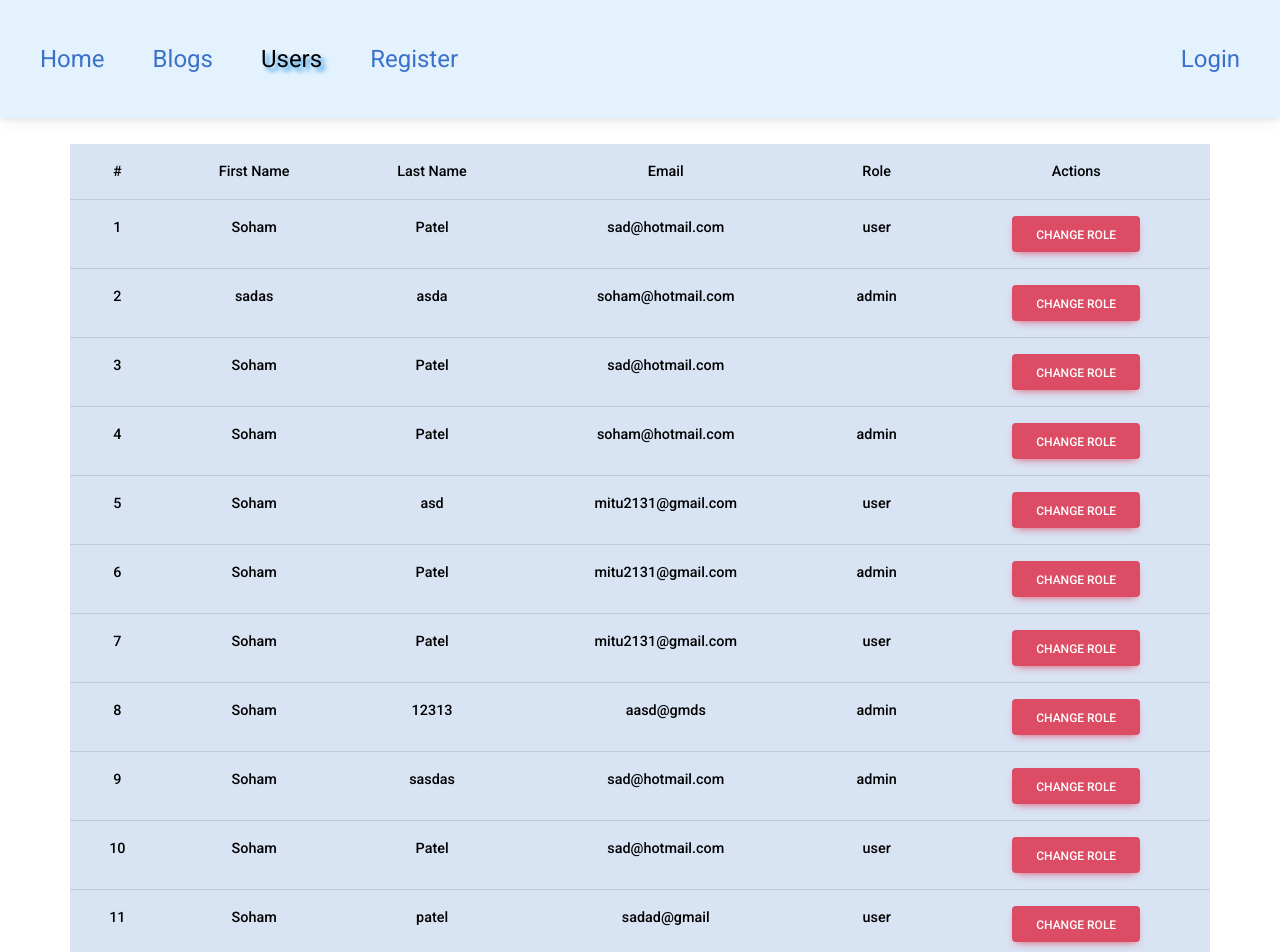
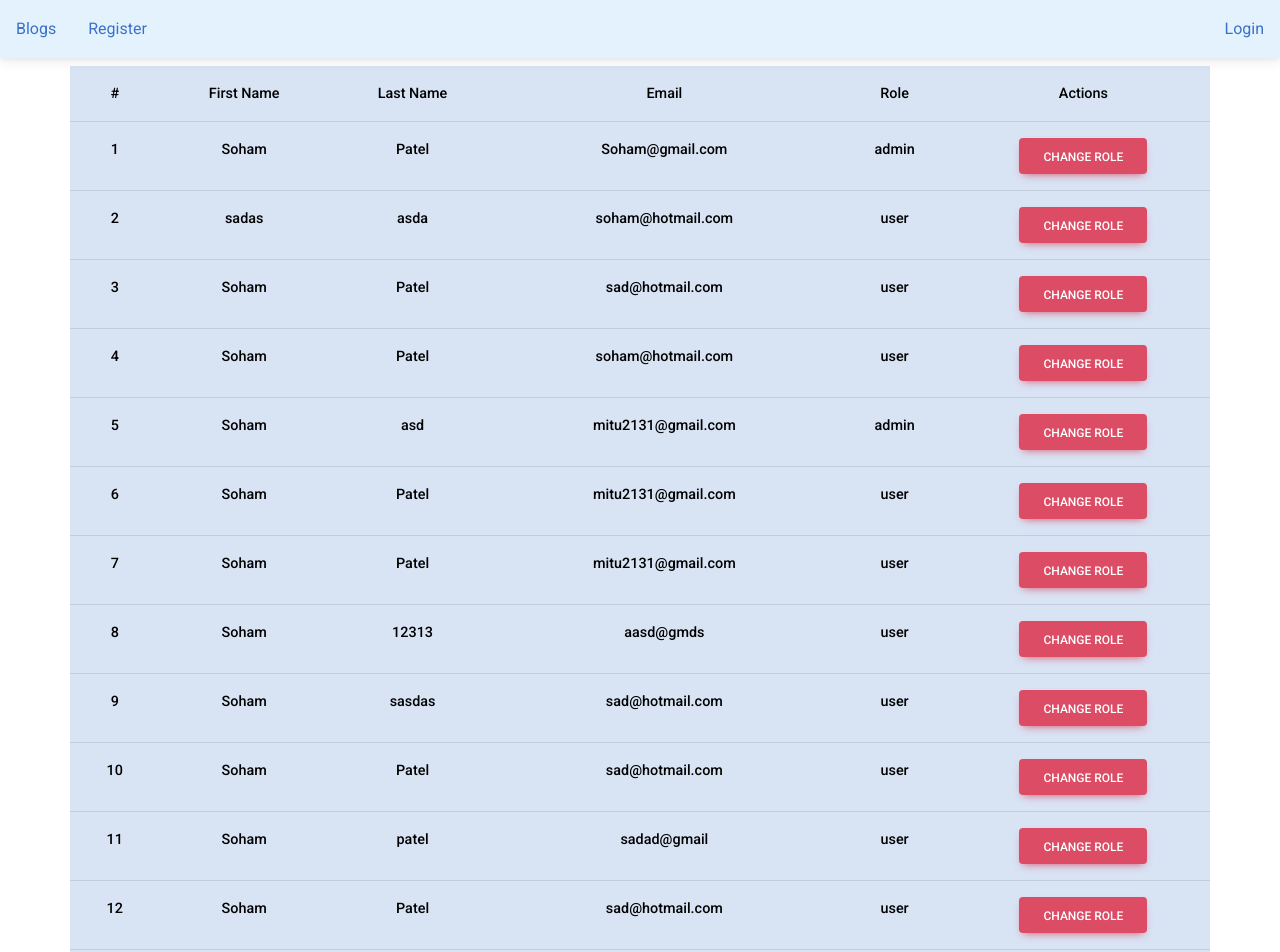
Before and after one commit to sohamAspire/Web3, a React (Create React App) app: page /users in a window 1280 px wide. Shown: the top 952 px of the page. Built offline with nearby package versions, Linux system fonts and the light colour scheme; data requests are answered from the project's data file.

Commit message:
"Loading error"

```diff
--- a/db.json
+++ b/db.json
@@ -1,10 +1,5 @@
 {
   "Blogs": [
-    {
-      "id": 1,
-      "Title": "‘Women’s history is women’s right’",
-      "Description": "A tribute to overlooked innovators, good troublemakers, and remarkable women of the past, present, and future"
-    },
     {
       "id": 2,
       "Title": "How ‘Should’ Makes Us Stupid — And How to Get Smart Again",
@@ -19,25 +14,15 @@
       "id": 4,
       "Title": "How Devon Price Redefined ‘Lazy’ and Turned His Medium Essay Into a Book",
       "Description": "An interview with the author of “Laziness Does Not Exist,” the essay that started a conversation about the psychology "
-    },
-    {
-      "Title": "Miten Devon Price Redefined ‘Lazy’ ",
-      "Description": "Add",
-      "id": 5
-    },
-    {
-      "Title": "Soham",
-      "Description": "sadsadadasdasd",
-      "id": 6
     }
   ],
   "Users": [
     {
       "FirstName": "Soham",
       "LastName": "Patel",
-      "Email": "sad@hotmail.com",
-      "Password": "asd",
-      "Role": "user",
+      "Email": "Soham@gmail.com",
+      "Password": "SkPatel",
+      "Role": "admin",
       "id": 1
     },
     {
@@ -45,7 +30,7 @@
       "LastName": "asda",
       "Email": "soham@hotmail.com",
       "Password": "asdas",
-      "Role": "admin",
+      "Role": "user",
       "id": 2
     },
     {
@@ -53,7 +38,7 @@
       "LastName": "Patel",
       "Email": "sad@hotmail.com",
       "Password": "sad",
-      "Role": "",
+      "Role": "user",
       "id": 3
     },
     {
@@ -61,7 +46,7 @@
       "LastName": "Patel",
       "Email": "soham@hotmail.com",
       "Password": "asdd",
-      "Role": "admin",
+      "Role": "user",
       "id": 4
     },
     {
@@ -69,7 +54,7 @@
       "LastName": "asd",
       "Email": "mitu2131@gmail.com",
       "Password": "asda",
-      "Role": "user",
+      "Role": "admin",
       "id": 5
     },
     {
@@ -77,7 +62,7 @@
       "LastName": "Patel",
       "Email": "mitu2131@gmail.com",
       "Password": "asd",
-      "Role": "admin",
+      "Role": "user",
       "id": 6
     },
     {
@@ -93,7 +78,7 @@
       "LastName": "12313",
       "Email": "aasd@gmds",
       "Password": "xzcfsdaf",
-      "Role": "admin",
+      "Role": "user",
       "id": 8
     },
     {
@@ -101,7 +86,7 @@
       "LastName": "sasdas",
       "Email": "sad@hotmail.com",
       "Password": "asdas",
-      "Role": "admin",
+      "Role": "user",
       "id": 9
     },
     {
@@ -119,6 +104,30 @@
       "Password": "Sopham",
       "Role": "user",
       "id": 11
+    },
+    {
+      "FirstName": "Soham",
+      "LastName": "Patel",
+      "Email": "sad@hotmail.com",
+      "Password": "sadasd",
+      "Role": "user",
+      "id": 12
+    },
+    {
+      "FirstName": "Soham",
+      "LastName": "asda",
+      "Email": "sad@hotmail.com",
+      "Password": "asdsada",
+      "Role": "user",
+      "id": 13
+    },
+    {
+      "FirstName": "Soham",
+      "LastName": "Patel",
+      "Email": "asdasdafsdggdfjgf@gfhgfdh",
+      "Password": "fdasdadas",
+      "Role": "user",
+      "id": 14
     }
   ]
 }
--- a/src/App.js
+++ b/src/App.js
@@ -1,44 +1,52 @@
 import "./App.css";
-import React, {useEffect, useState } from 'react';
-import Home from "./Components/Home.js";
+import React, { useState } from "react";
+// import Home from "./Components/Home.js";
 import Login from "./Components/Login";
-import { Routes, Route, Outlet, useNavigate } from "react-router-dom";
+import { Routes, Route, useNavigate } from "react-router-dom";
 import SignUp from "./Components/SignUp";
 import Blogs from "./Components/Blogs";
 import Navbar from "./Components/Navbar";
 // import Protected from "./Components/Protected";
 import Users from "./Components/Users";
-import View from "./Components/View";
+import Admin from "./Components/Admin";
+import Protected from "./Components/Protected";
 
 function App() {
-  const [status , setStatus] = useState(null);
+  const [status, setStatus] = useState(null);
+  const [Role1, setRole] = useState('');
   const navigate = useNavigate();
-  const statusMethod = (propsStatus) => {
-    console.log(propsStatus);
+  const statusMethod = (propsStatus, Role) => {
     setStatus(propsStatus);
-  }
+    console.log(Role);
+    setRole(Role)
+  };
   // const logIn = () => {
   //   setisLoggedIn(true);
   // };
   const logOut = () => {
     setStatus(false);
-    navigate('/login')
+    navigate("/login");
+    setRole('user')
   };
 
   return (
-
     <div>
-      <Navbar status={{status,logOut}}/>
+      <Navbar status={{ status, logOut , Role1 }} />
       <Routes>
-        <Route path="/" element={<Home />} />
+        <Route path="/" element={<Blogs />} />
         <Route path="/login" element={<Login statusMethod={statusMethod} />} />
-        <Route path="/signup" element={<SignUp statusMethod={statusMethod}/>} />
-        <Route path="/blogs" element={<Blogs/>}/>
+        <Route
+          path="/signup"
+          element={<SignUp statusMethod={{ statusMethod }} />}
+        />
+        <Route path="/blogs" element={<Blogs />} />
         <Route path="/users" element={<Users />} />
+        <Route path="/admin/" element={<Protected isLoggedIn={status}><Admin /></Protected> }>
+          <Route path="users" element={ <Protected isLoggedIn={status}> <Users /> </Protected>  } />
+          <Route path="blogs" element={<Protected isLoggedIn={status}> <Blogs /> </Protected>  } />
+        </Route>
       </Routes>
-      <div>
-        <Outlet />
-      </div>
+      <div></div>
     </div>
   );
 }
--- /dev/null
+++ b/src/Components/Admin.js
@@ -0,0 +1,42 @@
+import React from "react";
+import { MDBRipple, MDBListGroup, MDBListGroupItem } from "mdb-react-ui-kit";
+import { NavLink } from "react-router-dom";
+import { Outlet } from "react-router-dom";
+
+const Admin = () => {
+  return (
+    <div className="row">
+      <div className="col-lg-3 col-md-4 col-sm-4 container-fluid p-0 m-0 bg-light m-4">
+        <MDBListGroup sticky>
+          <MDBRipple rippleTag="span">
+            <NavLink to="/admin/blogs" className="text-light">
+              <MDBListGroupItem
+                action
+                className="border-0 border-bottom rounded rounded bg-primary text-light"
+              >
+                Blogs
+              </MDBListGroupItem>
+            </NavLink>
+          </MDBRipple>
+
+          <MDBRipple rippleTag="span">
+            <NavLink to="/admin/users" className="text-light">
+              <MDBListGroupItem
+                action
+                className="border-0 border-bottom rounded bg-primary text-light"
+                aria-current="true"
+              >
+                Users
+              </MDBListGroupItem>
+            </NavLink>
+          </MDBRipple>
+        </MDBListGroup>
+      </div>
+      <div className="col-11 col-md-8 col-sm-8 m-4">
+        <Outlet />
+      </div>
+    </div>
+  );
+};
+
+export default Admin;
--- a/src/Components/Blogs.js
+++ b/src/Components/Blogs.js
@@ -1,4 +1,5 @@
-import React, { useEffect, useState } from "react";
+/* eslint-disable react-hooks/exhaustive-deps */
+import React, { useEffect, useState, useCallback } from "react";
 import axios from "axios";
 import Modal from "./Modal";
 import {
@@ -13,10 +14,8 @@ import {
   MDBInput,
   MDBTextArea,
 } from "mdb-react-ui-kit";
-import { useNavigate } from "react-router-dom";
 
 const Blogs = (props) => {
-  const navigate = useNavigate()
   const [Title, setTitle] = useState();
   const [Success, setSuccess] = useState(null);
   const [Description, setDescription] = useState();
@@ -24,7 +23,7 @@ const Blogs = (props) => {
   const [centredModal, setCentredModal] = useState(false);
   const AddShow = () => setCentredModal(!centredModal);
 
-  const AddBlog = (e) => {
+  const AddBlog = useCallback((e) => {
     e.preventDefault();
     axios
       .post("http://localhost:3000/Blogs", {
@@ -47,16 +46,24 @@ const Blogs = (props) => {
           }, 1000);
         }
       });
-  };
+  });
+
+  const DeleteBlog = useCallback((props, id) => {
+    // console.log(props);
+    axios.delete("http://localhost:3000/Blogs/" + id).then((res) => {
+      console.log("Deleted");
+    });
+  });
   useEffect(() => {
     axios.get("http://localhost:3000/Blogs").then((response) => {
+      console.log("Triggering");
       // console.log(response['data']);
       setState([...response["data"]]);
     });
-  }, []);
+  }, [state]);
 
   return (
-    <div>
+    <div className='mt-2'>
       {/* <h1 className="text-center mb-4 ">Blog Page</h1> */}
       {Success === true ? (
         <div
@@ -82,7 +89,7 @@ const Blogs = (props) => {
         </div>
       ) : null}
       <div className="container text-end p-0">
-        <MDBBtn className="w-100 mb-4 p-4 fs-4" outline block onClick={AddShow}>
+        <MDBBtn className="w-100 mb-4 p-3 fs-6" outline block onClick={AddShow}>
           <MDBIcon fas icon="plus" />
           &nbsp;&nbsp;Add Blog
         </MDBBtn>
@@ -130,24 +137,26 @@ const Blogs = (props) => {
         <table className="table table-hover table-primary text-center table-striped">
           <thead>
             <tr>
-              <th scope="col">#</th>
               <th scope="col">Title</th>
               <th scope="col">Description</th>
               <th scope="col">Actions</th>
             </tr>
           </thead>
           <tbody>
-            {
-              state.map((elem) => {
-                return (
-                  <tr key={elem.id}>
-                  <th scope="col">{elem.id}</th>
+            {state.map((elem) => {
+              return (
+                <tr key={elem.id}>
                   <th scope="col">{elem.Title}</th>
                   <th scope="col">{elem.Description}</th>
                   <th scope="col">
-                    <Modal props={elem}/>
+                    <Modal props={elem} />
                     <button className="btn btn-info m-2">Update</button>
-                    <button className="btn btn-danger m-2">Delete</button>
+                    <button
+                      className="btn btn-danger m-2"
+                      onClick={() => DeleteBlog(elem, elem.id)}
+                    >
+                      Delete
+                    </button>
                   </th>
                 </tr>
               );
--- a/src/Components/Home.js
+++ b/src/Components/Home.js
@@ -1,13 +1,20 @@
 import React  from "react";
+import {
+  MDBBtn
+} from "mdb-react-ui-kit";
+import { useNavigate } from "react-router-dom";
 // import Blogs from "./Blogs";
 
 const Home = () => {
+  const navigate = useNavigate();
 
   return (
-  <>
-    <h1 className="text-center">Home Component</h1>
+  <div className='d-flex justify-content-center mt-2'>
+    <MDBBtn className='container w-100' onClick={()=> navigate('/admin')}>
+          Admin Panel
+    </MDBBtn>
       {/* <Blogs></Blogs> */}
-    </>
+    </div>
   )
 };
 
--- a/src/Components/Login.js
+++ b/src/Components/Login.js
@@ -17,15 +17,16 @@ const Login = (props) => {
       axios.get("http://localhost:3000/Users").then((res)=>
       {
        if(res['data'].find((user) => user.Email === Email) && res['data'].find((user)=> user.Password === Password)){
-        console.log('Yes');
+        let Role = res['data'].find((user) => user.Email === Email) && res['data'].find((user)=> user.Password === Password).Role
         isLoggedIn = true;
-        props.statusMethod(isLoggedIn)
+        props.statusMethod(isLoggedIn , Role)
         navigate('/blogs');
        }
        else{
         console.log('false');
+        let Role = 'False'
         isLoggedIn = false;
-        props.statusMethod(isLoggedIn)
+        props.statusMethod(isLoggedIn, Role)
        }
       })}
   return (
--- a/src/Components/Navbar.js
+++ b/src/Components/Navbar.js
@@ -18,9 +18,9 @@ const Navbar = (props) => {
         sticky
         light
         style={{ backgroundColor: "#e3f2fd" }}
-        className="p-2 fs-4"
+        className="p-0 fs-6"
       >
-        <MDBContainer fluid className="m-0 p-2">
+        <MDBContainer fluid className="m-0 p-0">
           <MDBNavbarToggler
             type="button"
             data-target="#navbarColor02"
@@ -33,35 +33,41 @@ const Navbar = (props) => {
           </MDBNavbarToggler>
           <MDBCollapse show={showNavColor} navbar>
             <MDBNavbarNav className="mb-2 mb-lg-0">
-              <MDBNavbarItem className="p-4">
-                <NavLink to="/">Home</NavLink>
+              {props.status.Role1 === "admin" ? (
+                <>
+                <MDBNavbarItem className="p-2 mx-2">
+                  <NavLink to="/">Home</NavLink>
+                </MDBNavbarItem>
+              <MDBNavbarItem className="p-2 mx-2">
+                <NavLink to="/users">Users</NavLink>
               </MDBNavbarItem>
-              <MDBNavbarItem className="p-4">
+                </>
+              ) : null}
+              <MDBNavbarItem className="p-2 mx-2">
                 <NavLink to="/blogs">Blogs</NavLink>
               </MDBNavbarItem>
-              <MDBNavbarItem className="p-4">
-                <NavLink to="/users">Users</NavLink>
-              </MDBNavbarItem>
-              {props.status.status ?
-              null
-              : <MDBNavbarItem className="p-4">
-              <NavLink to="/signup">Register</NavLink>
-            </MDBNavbarItem>
-              }
+              {props.status.status ? null : (
+                <MDBNavbarItem className="p-2 mx-2">
+                  <NavLink to="/signup">Register</NavLink>
+                </MDBNavbarItem>
+              )}
             </MDBNavbarNav>
           </MDBCollapse>
           {/* Condition  */}
           {props.status.status ? (
-            <button className="btn btn-primary p-3 text-light" onClick={props.status.logOut}>
+            <button
+              className="btn btn-primary p-3 text-light"
+              onClick={props.status.logOut}
+            >
               Logout
             </button>
           ) : (
-            <NavLink className='p-4' to="/login">Login</NavLink>
+            <NavLink className="p-2 m-2" to="/login">
+              Login
+            </NavLink>
           )}
         </MDBContainer>
       </MDBNavbar>
-
-      <br />
     </>
   );
 };
--- a/src/Components/SignUp.js
+++ b/src/Components/SignUp.js
@@ -23,6 +23,7 @@ const SignUp = (props) => {
       })
       .then((response) => {
         if (response.status === 201) {
+          props.statusMethod.submitHandler(response.status)
           setSuccess(true);
           setTimeout(() => {
             setSuccess(null);
@@ -31,6 +32,7 @@ const SignUp = (props) => {
           setLastName("");
           setEmail("");
           setPassword("");
+
         } else {
           setSuccess(false);
           setTimeout(() => {
@@ -38,7 +40,7 @@ const SignUp = (props) => {
           }, 1000);
         }
       });
-  };
+    };
 
   return (
     <div className="container w-50 mt-2">
@@ -121,7 +123,7 @@ const SignUp = (props) => {
         </MDBBtn>
         <br />
         <br />
-        { !props.statusMethod ?
+        { !props.statusMethod.statusMethod() ?
         <MDBBtn
           type="button"
           className="me-1 fs-4"
--- a/src/Components/Users.js
+++ b/src/Components/Users.js
@@ -1,38 +1,77 @@
-import React, { useState, useEffect } from "react";
+/* eslint-disable react-hooks/exhaustive-deps */
+import React, { useState, useEffect, useCallback } from "react";
 import axios from "axios";
 
 const Users = () => {
   const [state, setState] = useState([]);
+  const ChangeRole = useCallback((props, id) => {
+    if (props.Role === "admin") {
+      axios
+        .put("http://localhost:3000/Users/" + id, {
+          FirstName: props.FirstName,
+          LastName: props.LastName,
+          Email: props.Email,
+          Password: props.Password,
+          Role: "user",
+        })
+        .then((response) => {
+          // console.log(response['data']);
+          console.log(response);
+          console.log("Changed to User");
+        });
+    } else {
+      axios
+        .put("http://localhost:3000/Users/" + id, {
+          FirstName: props.FirstName,
+          LastName: props.LastName,
+          Email: props.Email,
+          Password: props.Password,
+          Role: "admin",
+        })
+        .then((response) => {
+          // console.log(response['data']);
+          console.log(response);
+          console.log("Changed to Admin");
+        });
+    }
+  }, []);
   useEffect(() => {
     axios.get("http://localhost:3000/Users").then((response) => {
       // console.log(response['data']);
       setState([...response["data"]]);
     });
-  }, []);
+  }, [()=>ChangeRole]);
 
   return (
-    <div className='container p-0'>
+    <div className="container p-0 mt-2">
       <table className="table table-hover table-primary text-center">
-        <thead >
+        <thead>
           <tr>
             <th scope="col">#</th>
             <th scope="col">First Name</th>
             <th scope="col">Last Name</th>
             <th scope="col">Email</th>
             <th scope="col">Role</th>
-            <th scope='col'>Actions</th>
+            <th scope="col">Actions</th>
           </tr>
         </thead>
-        <tbody >
+        <tbody>
           {state.map((elem) => {
             return (
-              <tr key={elem.id}  className="p-0">
+              <tr key={elem.id} className="p-0">
                 <th scope="col">{elem.id}</th>
                 <th scope="col">{elem.FirstName}</th>
                 <th scope="col">{elem.LastName}</th>
                 <th scope="col">{elem.Email}</th>
                 <th scope="col">{elem.Role}</th>
-                <th scope="col"><button className='btn btn-danger'>Change Role</button></th>
+                <th scope="col">
+                  <button
+                    className="btn btn-danger"
+                    onClick={() => ChangeRole(elem, elem.id)}
+                  >
+                    Change Role
+                  </button>
+                </th>
               </tr>
             );
           })}
--- a/src/Components/View.js
+++ /dev/null
@@ -1,13 +0,0 @@
-import React from 'react'
-
-const View = (props) => {
-  console.log(props.Data);
-  return (
-    <div>
-        {/* <h1>{props.props.Title}</h1> */}
-        {/* <h2>{props.props.Description}</h2> */}
-    </div>
-    )
-}
-
-export default View
```
